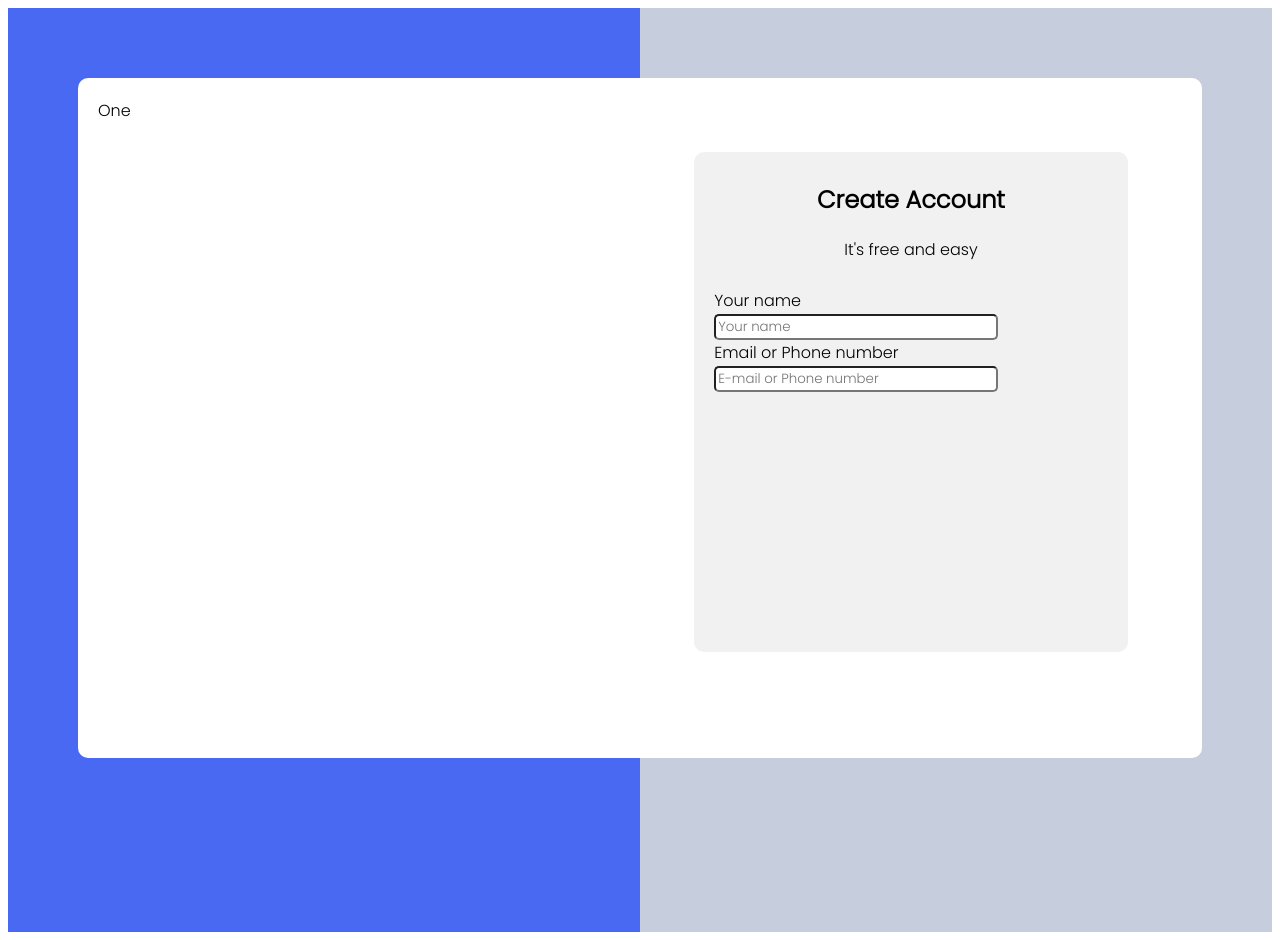
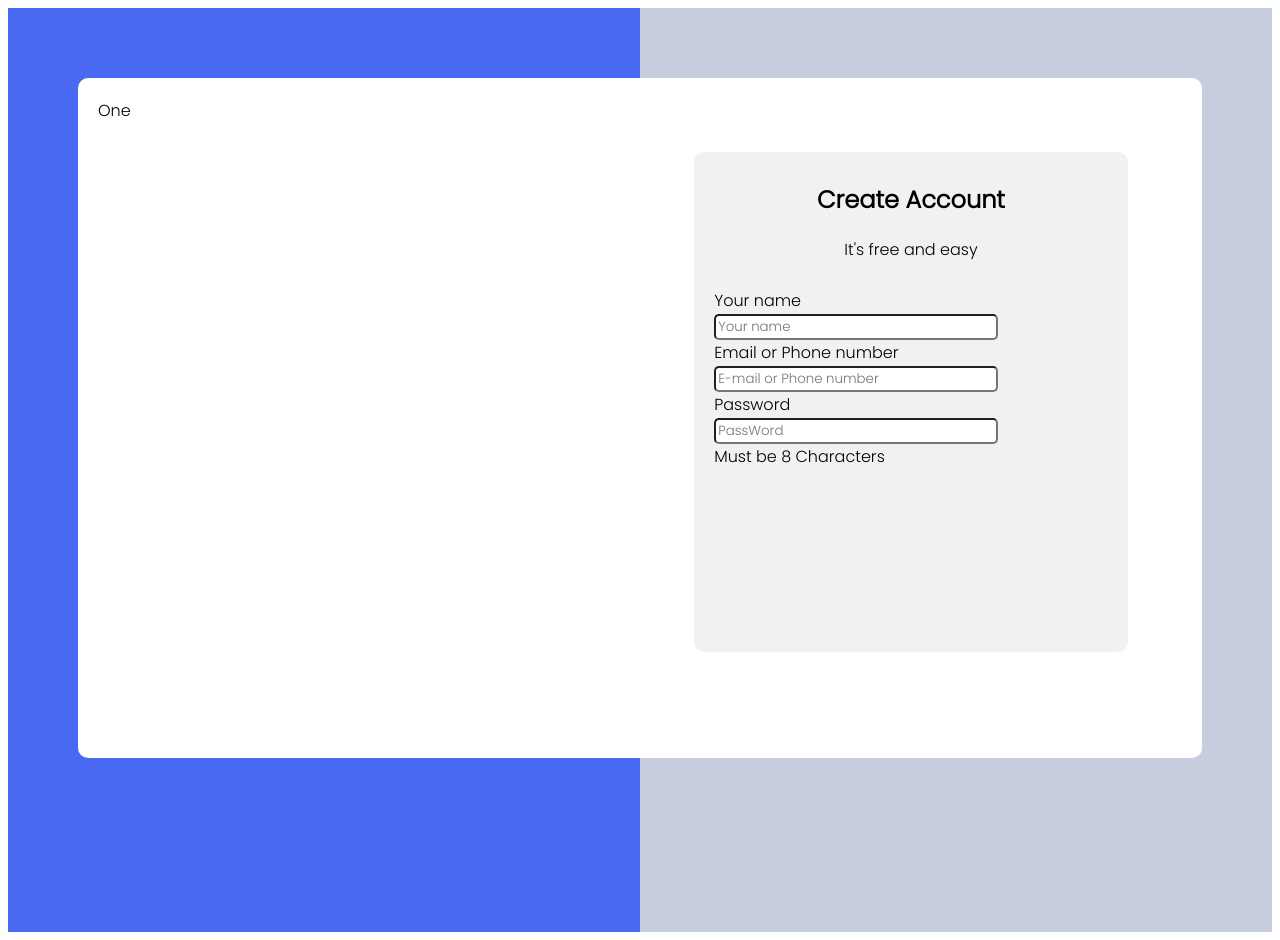
Before and after one commit to chrismazi/klab, a plain HTML site: page chris/index.html in a window 1280 px wide. Drawn offline with Linux system fonts and the light colour scheme.

Commit message:
Update index.html

```diff
--- a/chris/index.html
+++ b/chris/index.html
@@ -67,6 +67,9 @@
                  <input type="text" placeholder="Your name"><br>
                  <label>Email or Phone number</label><br>
                  <input type="text" placeholder="E-mail or Phone number "><br>
+			 <label>Password</label><br>
+                 <input type="text"placeholder="PassWord"><br>
+                 <label>Must be 8 Characters</label><br>
                  </div>
 
 			</form>
```
